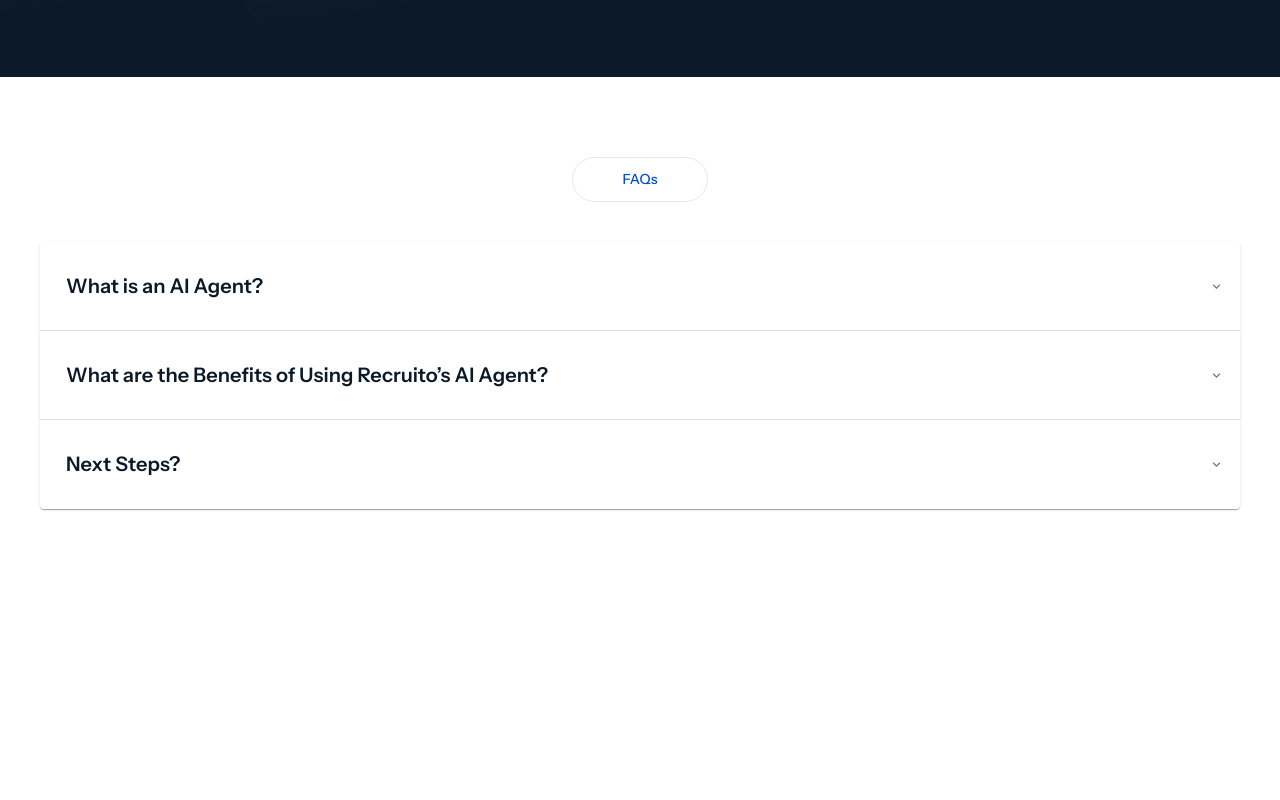
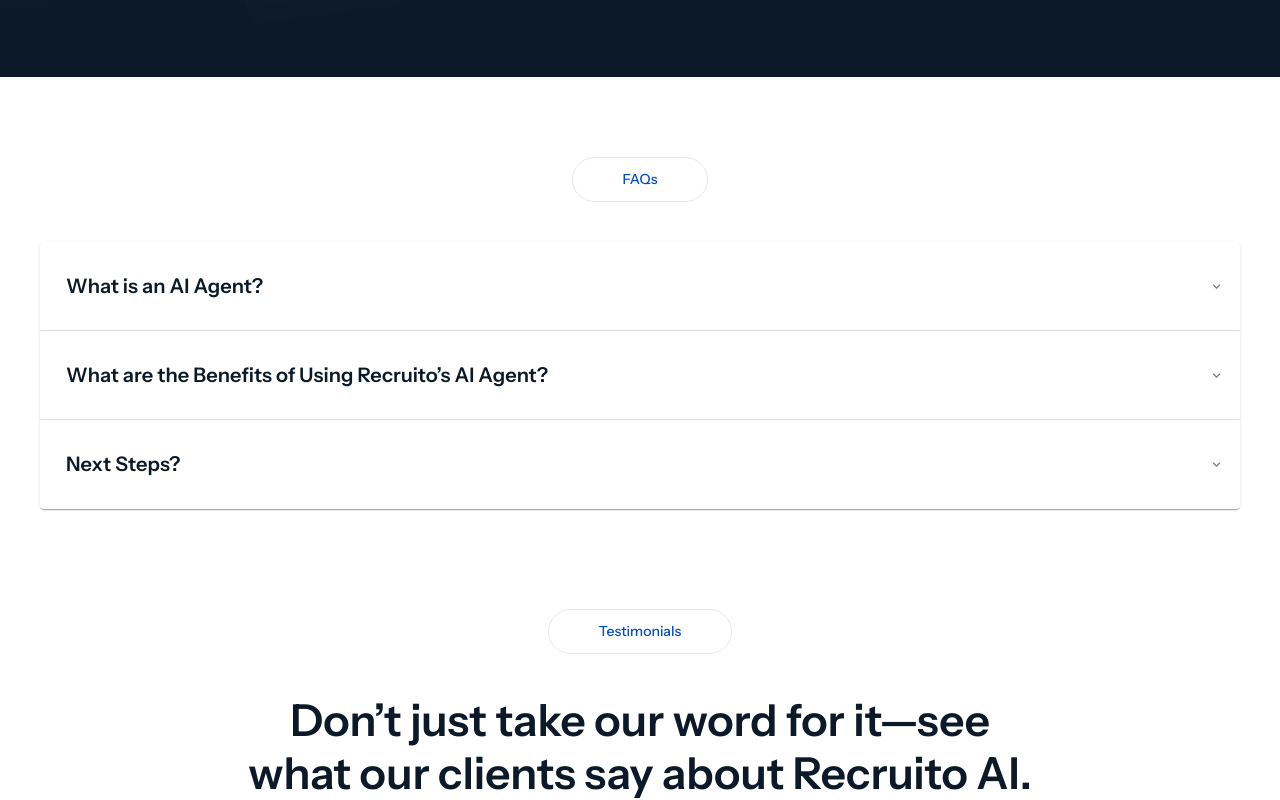
Before and after one commit to mfkfawas/recruito, a React (Vite) app: page / in a window 1280 px wide. Shown: the part 4361-5161 px from the top of the page. Before the commit the page ends 4890 px from the top, so only its background shows below. Built offline with nearby package versions, Linux system fonts and the light colour scheme.

Commit message:
until swiper in testimonials

```diff
--- a/src/App.tsx
+++ b/src/App.tsx
@@ -3,6 +3,7 @@
 import Features from "./section/features";
 import Benefits from "./section/benefits";
 import FAQs from "./section/faqs";
+import Testimonials from "./section/testimonials";
 
 import "./App.css";
 
@@ -14,6 +15,7 @@
       <Features />
       <Benefits />
       <FAQs />
+      <Testimonials />
     </>
   );
 }
--- /dev/null
+++ b/src/section/testimonials/index.tsx
@@ -0,0 +1,22 @@
+import Container from "../../layout/Container";
+import Section from "../../layout/Section";
+import Tablet from "../../ui/Tablet";
+import Heading from "../features/Heading";
+
+export default function Testimonials() {
+  return (
+    <Section>
+      <Container>
+        <div className="flex flex-col items-center gap-8 lg:gap-16">
+          <Tablet>Testimonials</Tablet>
+          <Heading className="text-center max-w-[80rem] text-[4.4rem] leading-[5.3rem]">
+            Don’t just take our word for it—see what our clients say about
+            Recruito AI.
+          </Heading>
+
+          {/* swiper */}
+        </div>
+      </Container>
+    </Section>
+  );
+}
```
